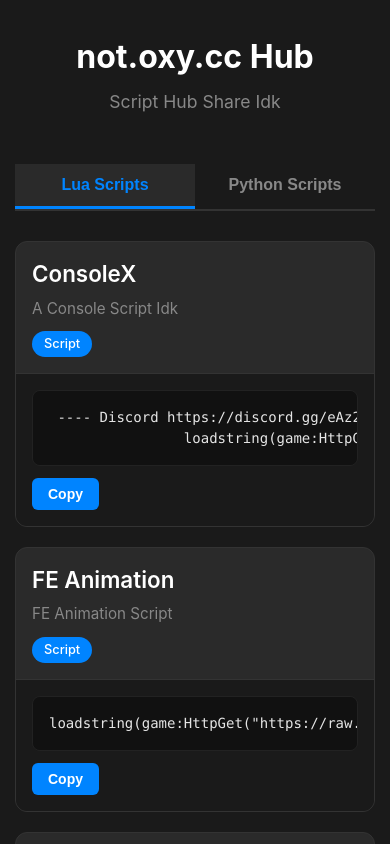
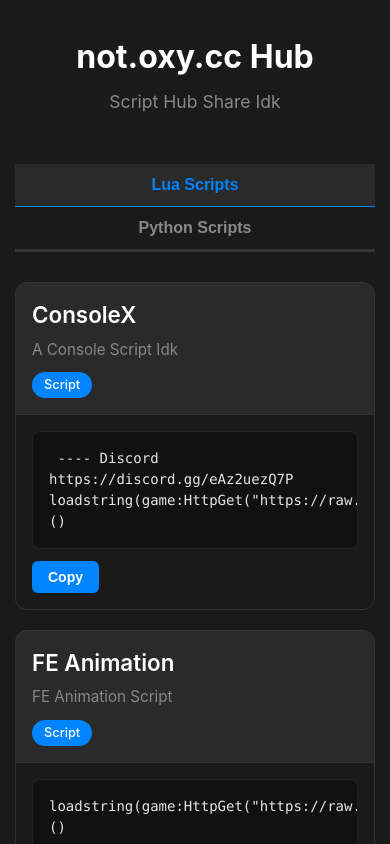
Before and after one commit to AngelDevAccV2/Script_Hub, a plain HTML site: page index.html in a window 390 px wide. Both pictures are taken after a click on the button "Lua Scripts". Shown: the top 844 px of the page. Drawn offline with Linux system fonts and the light colour scheme.

Commit message:
Update index.html

```diff
--- a/index.html
+++ b/index.html
@@ -49,25 +49,25 @@
             border-bottom: 2px solid #333;
         }
 
-        .tab-button {
+        .tab {
+            flex: 1;
+            padding: 12px 20px;
             background: transparent;
             border: none;
             color: #888;
-            padding: 15px 25px;
-            font-size: 1.1em;
+            font-size: 16px;
             font-weight: 600;
             cursor: pointer;
+            transition: all 0.3s ease;
             border-bottom: 3px solid transparent;
-            transition: all 0.3s ease;
-            flex: 1;
         }
 
-        .tab-button:hover {
+        .tab:hover {
             color: #ffffff;
             background: #2a2a2a;
         }
 
-        .tab-button.active {
+        .tab.active {
             color: #0084ff;
             border-bottom-color: #0084ff;
             background: #2a2a2a;
@@ -106,17 +106,6 @@
             margin-bottom: 12px;
         }
 
-        .script-warning {
-            background: #dc3545;
-            color: white;
-            padding: 8px 12px;
-            border-radius: 6px;
-            font-size: 0.85em;
-            font-weight: 600;
-            margin-bottom: 12px;
-            border: 1px solid #c82333;
-        }
-
         .script-category {
             display: inline-block;
             background: #0084ff;
@@ -129,6 +118,23 @@
 
         .script-category.python {
             background: #3776ab;
+        }
+
+        .warning {
+            background: #ff4444;
+            color: white;
+            padding: 10px 15px;
+            border-radius: 8px;
+            margin-bottom: 15px;
+            font-size: 0.9em;
+            font-weight: 500;
+            display: flex;
+            align-items: center;
+            gap: 8px;
+        }
+
+        .warning-icon {
+            font-size: 1.2em;
         }
 
         .script-code {
@@ -147,7 +153,7 @@
             color: #e5e5e5;
             line-height: 1.5;
             overflow-x: auto;
-            white-space: pre;
+            white-space: pre-wrap;
             border: 1px solid #222;
             max-height: 400px;
             overflow-y: auto;
@@ -204,9 +210,16 @@
                 padding: 16px;
             }
 
-            .tab-button {
-                padding: 12px 15px;
-                font-size: 1em;
+            .tabs {
+                flex-direction: column;
+            }
+
+            .tab {
+                border-bottom: 1px solid #333;
+            }
+
+            .tab.active {
+                border-bottom-color: #0084ff;
             }
         }
     </style>
@@ -219,8 +232,8 @@
         </div>
 
         <div class="tabs">
-            <button class="tab-button active" onclick="switchTab('lua')">Lua Scripts</button>
-            <button class="tab-button" onclick="switchTab('python')">Python Scripts</button>
+            <button class="tab active" onclick="switchTab('lua')">Lua Scripts</button>
+            <button class="tab" onclick="switchTab('python')">Python Scripts</button>
         </div>
 
         <div id="luaTab" class="tab-content active">
@@ -243,7 +256,7 @@
                 category: "Script",
                 description: "A Console Script Idk",
                 code: ` ---- Discord https://discord.gg/eAz2uezQ7P
-                loadstring(game:HttpGet("https://raw.githubusercontent.com/Dhelannn/Test/refs/heads/main/Test1"))()`
+loadstring(game:HttpGet("https://raw.githubusercontent.com/Dhelannn/Test/refs/heads/main/Test1"))()`
             },
             {
                 title: "FE Animation",
@@ -261,10 +274,11 @@
 
         let pythonScripts = [
             {
-                title: "Discord Webhook IP Sender",
+                title: "Discord IP Webhook",
                 category: "Python",
-                description: "A Python script that fetches your public IP and sends it to a Discord webhook",
-                warning: "Warning: This Python Script sends your IP, it uses Webhook",
+                description: "Sends your public IP address to a Discord webhook with embed support",
+                warning: true,
+                warningText: "⚠️ This script sends your IP address/Public IP address to a Discord webhook",
                 code: `import requests
 import json
 from datetime import datetime
@@ -376,27 +390,6 @@ if __name__ == "__main__":
             }
         ];
 
-        function switchTab(tabName) {
-            // Hide all tab contents
-            document.querySelectorAll('.tab-content').forEach(content => {
-                content.classList.remove('active');
-            });
-
-            // Remove active class from all tab buttons
-            document.querySelectorAll('.tab-button').forEach(button => {
-                button.classList.remove('active');
-            });
-
-            // Show selected tab content
-            if (tabName === 'lua') {
-                document.getElementById('luaTab').classList.add('active');
-                document.querySelector('[onclick="switchTab(\'lua\')"]').classList.add('active');
-            } else if (tabName === 'python') {
-                document.getElementById('pythonTab').classList.add('active');
-                document.querySelector('[onclick="switchTab(\'python\')"]').classList.add('active');
-            }
-        }
-
         function renderScripts(scripts, containerId, categoryClass = '') {
             const container = document.getElementById(containerId);
 
@@ -405,9 +398,12 @@ if __name__ == "__main__":
                     <div class="script-header">
                         <div class="script-title">${script.title}</div>
                         <div class="script-description">${script.description}</div>
-                        ${script.warning ? `<div class="script-warning">${script.warning}</div>` : ''}
                         <div class="script-category ${categoryClass}">${script.category}</div>
                     </div>
+                    ${script.warning ? `<div class="warning">
+                        <span class="warning-icon">⚠️</span>
+                        ${script.warningText}
+                    </div>` : ''}
                     <div class="script-code">
                         <div class="code-block">${script.code}</div>
                         <button class="copy-btn" onclick="copyCode('${containerId}', ${index})">Copy</button>
@@ -417,13 +413,7 @@ if __name__ == "__main__":
         }
 
         function copyCode(containerId, index) {
-            let scripts;
-            if (containerId === 'luaScriptsContainer') {
-                scripts = luaScripts;
-            } else if (containerId === 'pythonScriptsContainer') {
-                scripts = pythonScripts;
-            }
-
+            let scripts = containerId === 'luaScriptsContainer' ? luaScripts : pythonScripts;
             const code = scripts[index].code;
             navigator.clipboard.writeText(code).then(() => {
                 const container = document.getElementById(containerId);
@@ -438,6 +428,16 @@ if __name__ == "__main__":
             });
         }
 
+        function switchTab(tabName) {
+            // Remove active class from all tabs and tab contents
+            document.querySelectorAll('.tab').forEach(tab => tab.classList.remove('active'));
+            document.querySelectorAll('.tab-content').forEach(content => content.classList.remove('active'));
+
+            // Add active class to clicked tab and corresponding content
+            event.target.classList.add('active');
+            document.getElementById(tabName + 'Tab').classList.add('active');
+        }
+
         // Initial render
         renderScripts(luaScripts, 'luaScriptsContainer');
         renderScripts(pythonScripts, 'pythonScriptsContainer', 'python');
```
